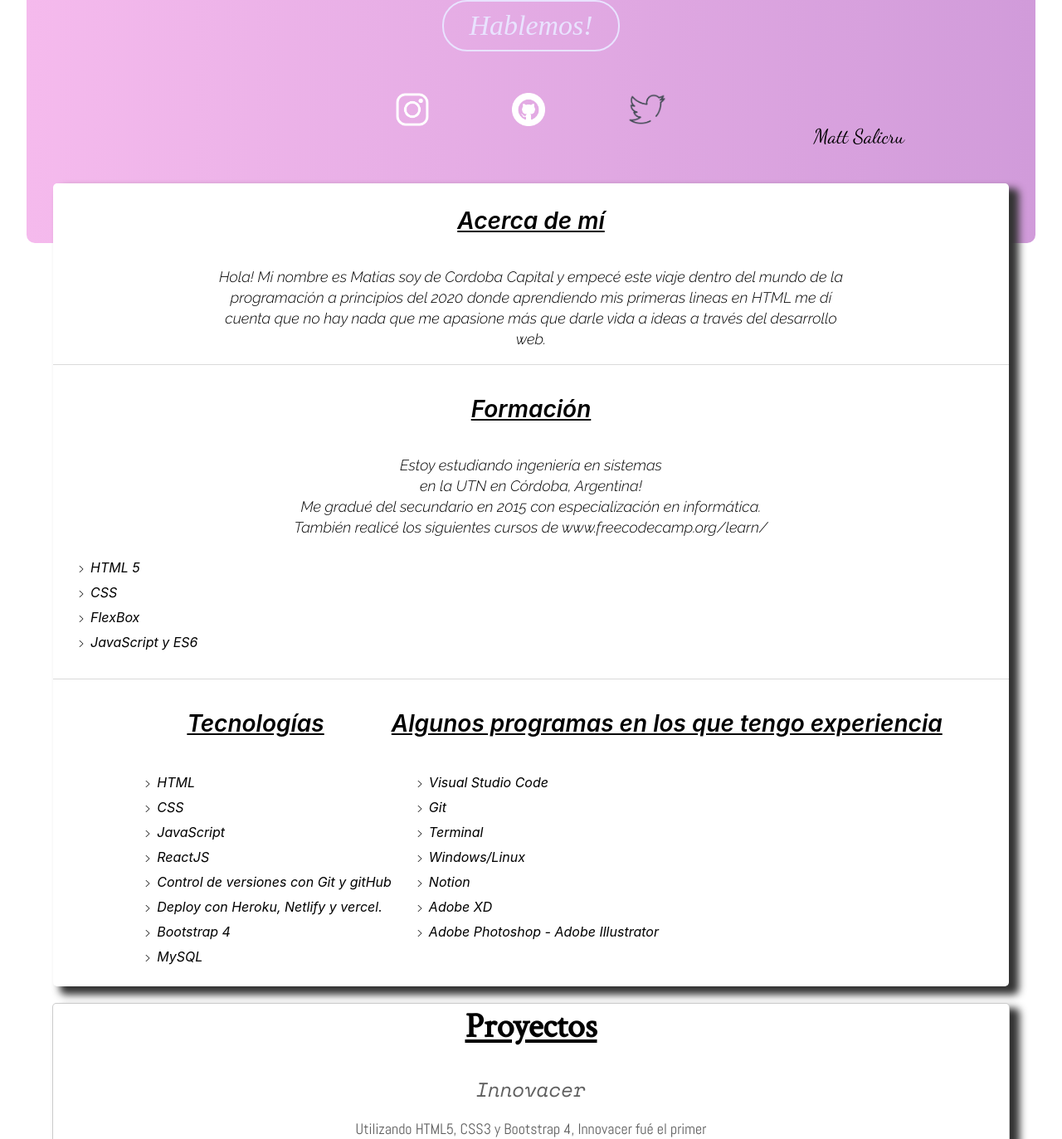
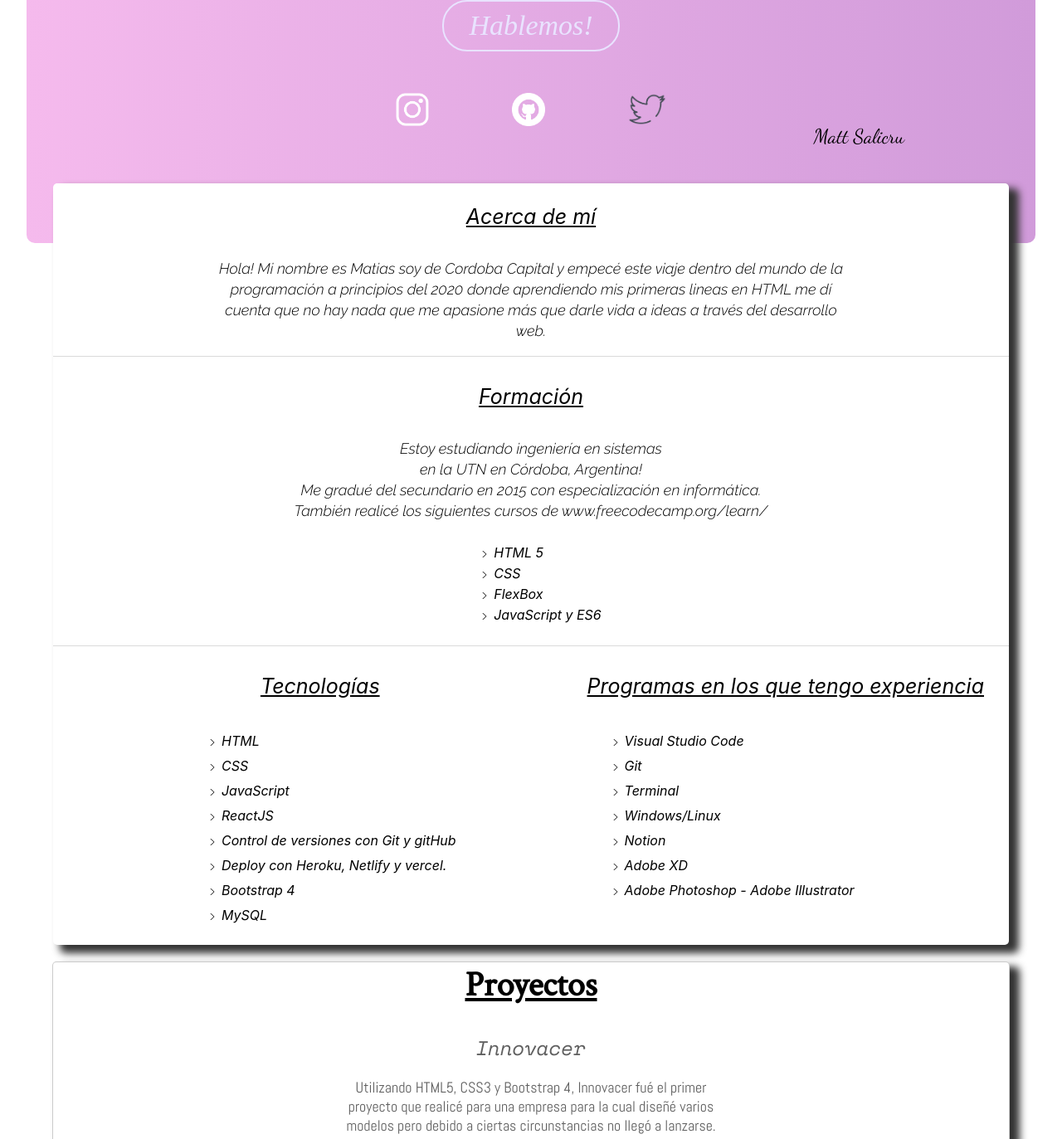
Before and after one commit to matiassalicru/mattCode, a PHP site: page / in a window 1280 px wide; the page is wider, and only the part inside the window is pictured. Shown: the part 499-1872 px from the top of that part at 83% size. Run offline with PHP 8.4, Linux system fonts and the light colour scheme; some libraries are stand-ins or nearby versions.

Commit message:
Fixing bugs in the desktop version

```diff
--- a/index.html
+++ b/index.html
@@ -94,7 +94,7 @@
                 También realicé los siguientes cursos de www.freecodecamp.org/learn/
             </div>
 
-            <ul class='list'>
+            <ul class='about-list'>
                 <li>HTML 5</li>
                 <li>CSS</li>
                 <li>FlexBox</li>
@@ -143,7 +143,7 @@
                 <div class="skills">
 
                     <div class="about-title">
-                        <p>Algunos programas en los que tengo experiencia</p>
+                        <p>Programas en los que tengo experiencia</p>
                     </div>
 
                     <ul class="list">
--- a/style.css
+++ b/style.css
@@ -136,7 +136,7 @@ body{
     .about-title
     {
         font-family: -apple-system, BlinkMacSystemFont, 'Segoe UI', Roboto, Oxygen, Ubuntu, Cantarell, 'Open Sans', 'Helvetica Neue', sans-serif;
-        font-weight: 600;
+        font-weight: 400;
         font-style: italic;
         font-size: 24px;
         text-align: center;
@@ -604,8 +604,7 @@ body{
 
         .about-title
         {
-            font-size: 28px;
-
+            font-size: 25px;
         }
 
         .about-text
@@ -613,6 +612,14 @@ body{
             font-size: 18px;
             margin: 10px 50px;
             width: 60vw;
+        }
+
+        .about-list{
+            display: flex;
+            flex-direction: column;
+            line-height: 25px;
+            list-style-image: url(./imagenes/arrow.svg);
+            font-family: -apple-system, BlinkMacSystemFont, 'Segoe UI', Roboto, Oxygen, Ubuntu, Cantarell, 'Open Sans', 'Helvetica Neue', sans-serif;
         }
 
         .degree-title
@@ -625,6 +632,8 @@ body{
             display: flex;
             flex-direction: row;
             justify-content: space-evenly;
+            margin: auto;
+            width: 100vw;
         }
 
     .project{
```
